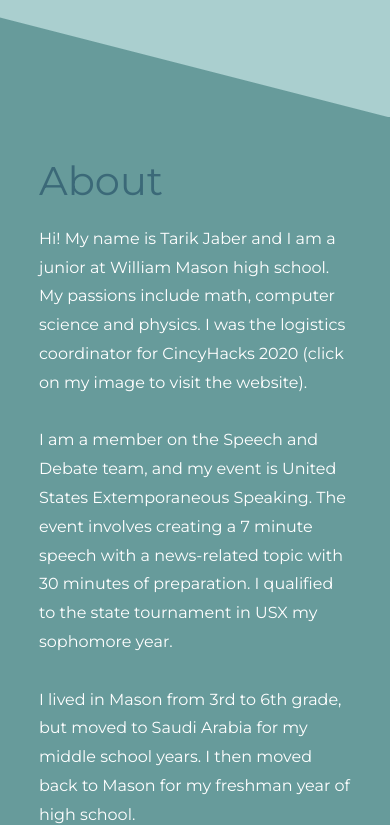
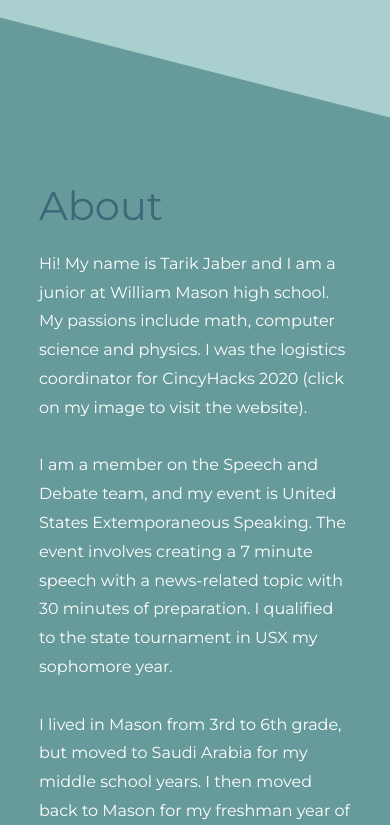
Before and after one commit to tarikjaber/tarikjaber.github.io, a plain HTML site: page index.html in a window 390 px wide. Shown: the part 602-1427 px from the top of the page. Drawn offline with nearby package versions, Linux system fonts and the light colour scheme.

Commit message:
Update style.css

```diff
--- a/style.css
+++ b/style.css
@@ -107,7 +107,7 @@ a:hover {
     }
 
     .bodytext {
-        padding: 25px 10%;
+        padding: 50px 10%;
     }
 
     .row {
```
